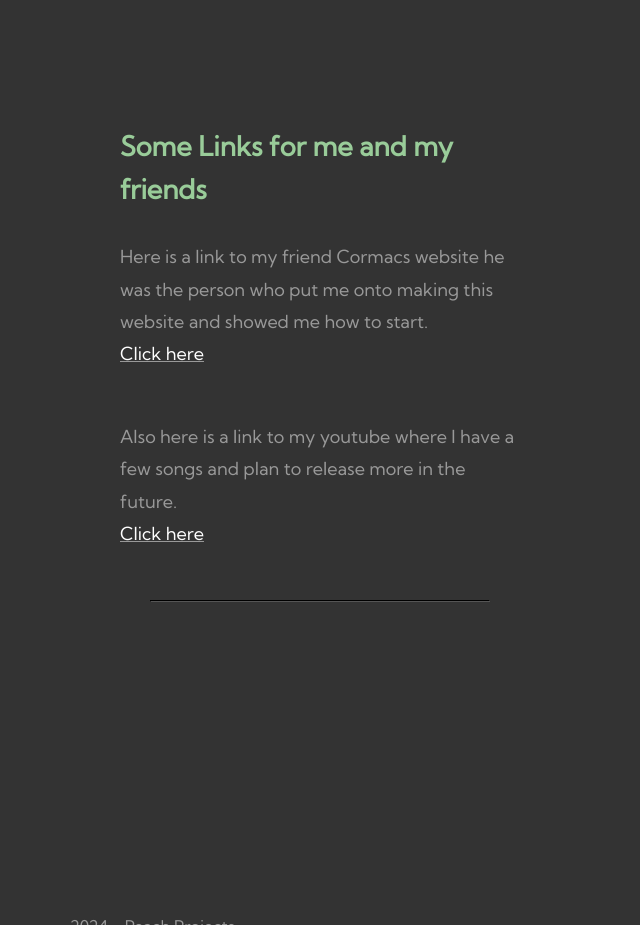
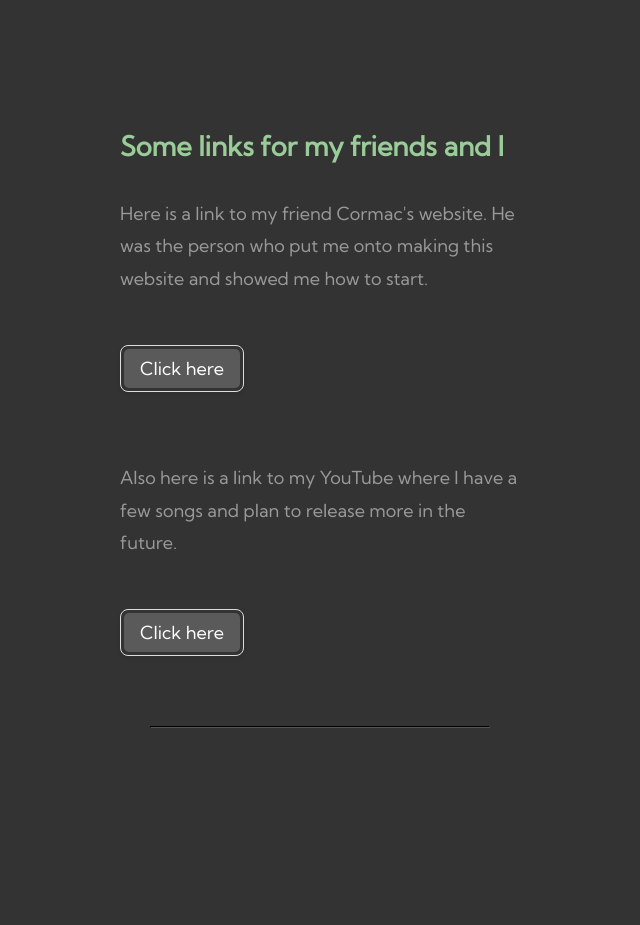
Before and after one commit to PEACHYMAN/PEACH_WEB, a plain HTML site: page index.html in a window 1280 px wide. Shown: the part 3000-3925 px from the top of the page, without its empty margins (0-640 px from the left). Drawn offline with Linux system fonts and the light colour scheme.

Commit message:
cool buttons

```diff
--- a/css/tooplate-vertex.css
+++ b/css/tooplate-vertex.css
@@ -672,3 +672,27 @@ figure.effect-goliath:hover p {
         height: 100px;
     }
 }
+
+.link-box {
+    background-color: #f9f9f900; /* Light background color */
+    border: 1px solid #ddd;    /* Border color */
+    border-radius: 8px;        /* Rounded corners */
+    padding: 3px;             /* Padding inside the box */
+    margin-bottom: 20px;       /* Space between boxes */
+    box-shadow: 0 2px 4px rgba(0, 0, 0, 0.1); /* Subtle shadow */
+    text-align: center;        /* Center text */
+    display: inline-block;     /* Makes the box wrap tightly around its content */
+}
+
+.link-box a {
+    display: inline-block;     /* Make links behave like buttons */
+    padding: 8px 16px;         /* Padding inside the link */
+    background-color: #5a5a5a; /* Background color of the link */
+    color: white;              /* Text color */
+    text-decoration: none;     /* Remove underline */
+    border-radius: 5px;        /* Rounded corners of the link */
+}
+
+.link-box a:hover {
+    background-color: #000000; /* Darker background on hover */
+}
--- a/index.html
+++ b/index.html
@@ -147,13 +147,18 @@
         <div id="links" class="tm-section">
             <!-- Links left -->
             <div class="tm-section-col tm-content tm-content-small">
-                <h2 class="tm-text-primary">Some Links for me and my friends</h2>
-                <p>
-                    Here is a link to my friend Cormacs website he was the person who put me onto making this website and showed me how to start. <br><u><a target="_blank" href="https://cmac.vercel.app/"> Click here</a></u>
-                </p>
-                <p>
-                    Also here is a link to my youtube where I have a few songs and plan to release more in the future. <br><u><a target="_blank" href="https://www.youtube.com/@alexanderpeach">Click here</a></u>
-                </p>
+                <h2 class="tm-text-primary">Some links for my friends and I</h2>
+
+                    <p>
+                        Here is a link to my friend Cormac's website. He was the person who put me onto making this website and showed me how to start. <br>
+                        <div class="link-box"><a target="_blank" href="https://cmac.vercel.app/">Click here</a></div>
+                    </p>
+
+                    <p>
+                        Also here is a link to my YouTube where I have a few songs and plan to release more in the future. <br>
+                        <div class="link-box"><a target="_blank" href="https://www.youtube.com/@alexanderpeach">Click here</a></div>
+                    </p>
+
                 <hr class="tm-hr tm-mb-50">
             </div>
 
```
